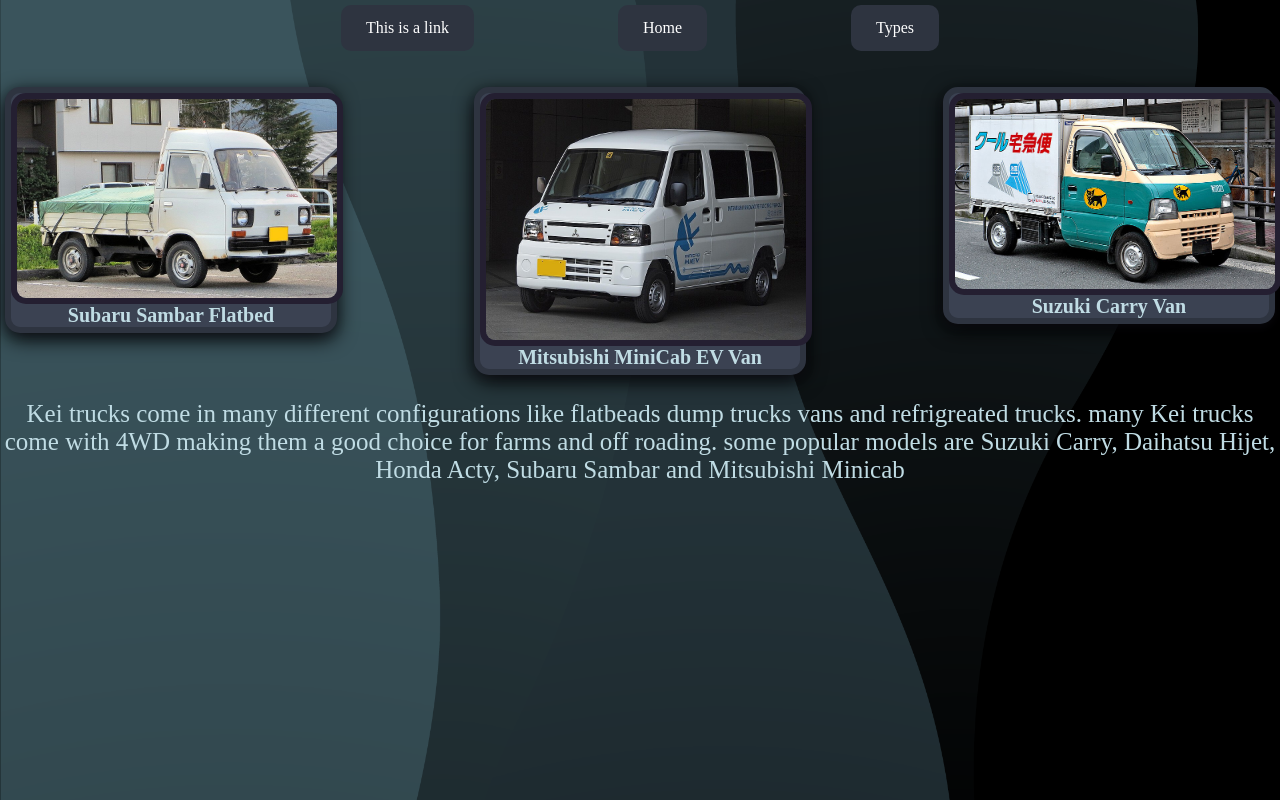
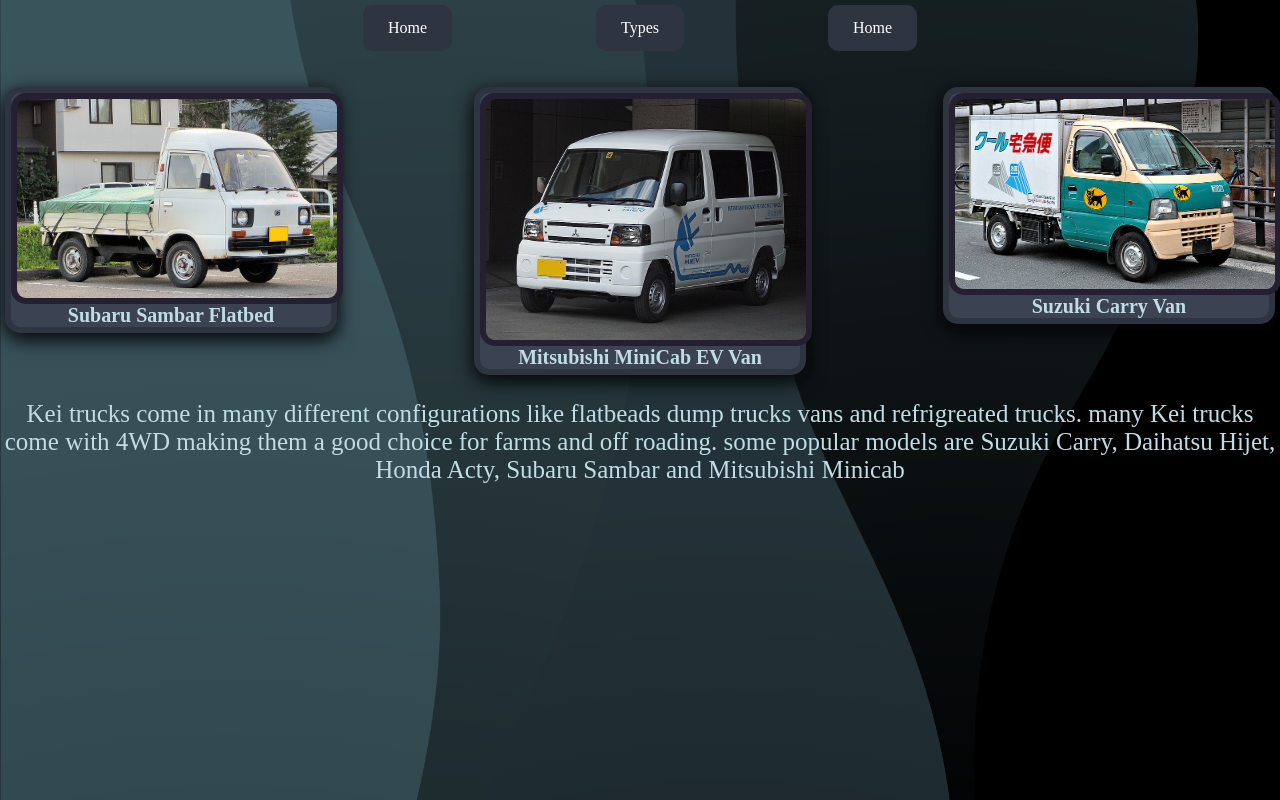
Before and after one commit to CaelDou/a, a plain HTML site: page varients.html in a window 1280 px wide. Drawn offline with Linux system fonts and the light colour scheme.

Commit message:
Update varients.html

```diff
--- a/varients.html
+++ b/varients.html
@@ -9,7 +9,7 @@
 </head>
 
 <body>
-  <div><a href="default.asp" target="https://d2dbaa5c-759e-4ca2-80e7-0b7c6c4a8741-00-qsb5051g9mm3.janeway.replit.dev/varients.html">This is a link</a> <a href="default.asp" target="https://caeldou.github.io/a/">Home</a> <a href="default.asp" target="https://caeldou.github.io/a/varients.html">Types</a></div>
+  <div><a id="h" href="https://caeldou.github.io/a/">Home</a> <a id="h" href="https://caeldou.github.io/a/index.html">Types</a> <a id="h" href="https://caeldou.github.io/a/">Home</a></div>
 
   <br>
   <br>
```
